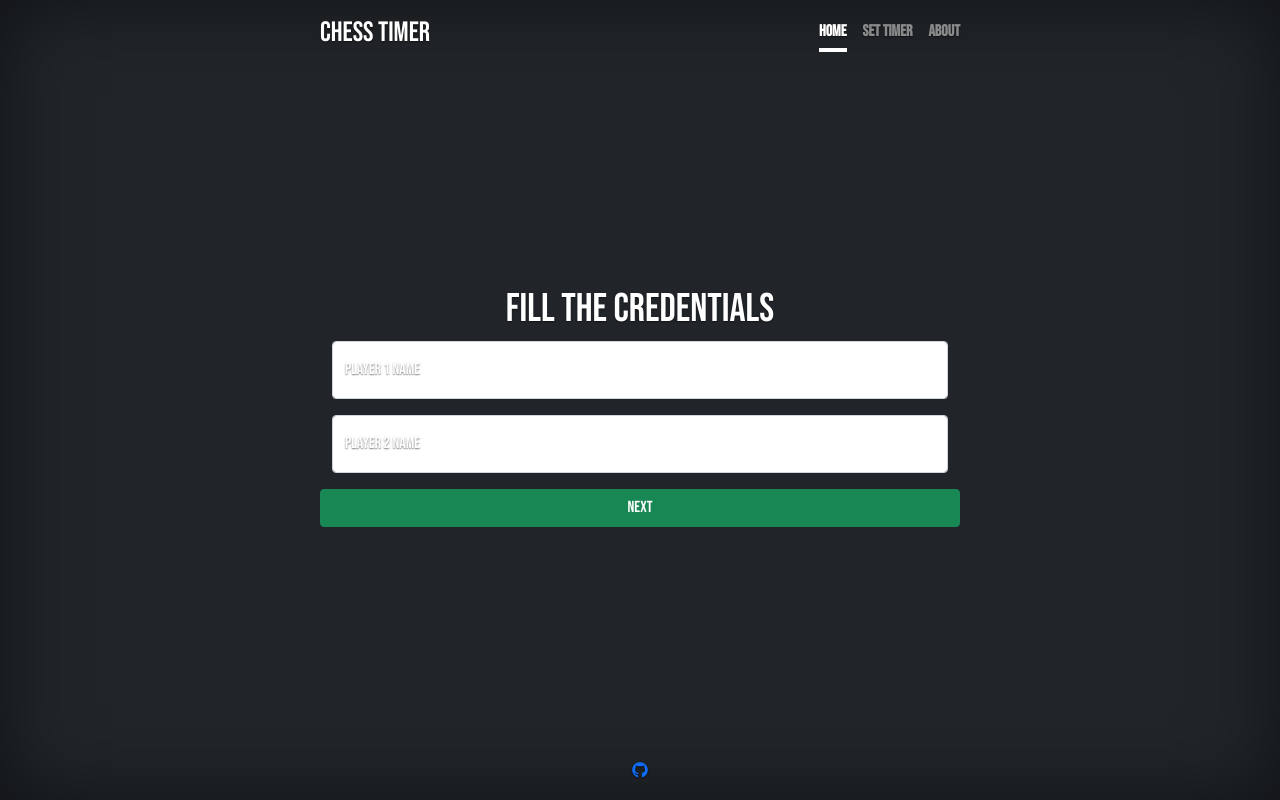
After one commit to kalehub/chess-timer-django, a Django app: page /set-timer in a window 1280 px wide. The commit adds this page. Run offline with Django 3.2, Linux system fonts and the light colour scheme.

Commit message:
finishing index page and designing UI page

```diff
--- /dev/null
+++ b/chess_timer_project/timer_app/static/timer_app/script.js
@@ -0,0 +1,8 @@
+function nextForm(){
+    console.log('form button clicked!');
+    prevForm = document.querySelector('#firstForm');
+    nextForm = document.querySelector('#secondForm');
+    prevForm.style.display='none';
+    nextForm.classList.remove('d-none');
+
+}
--- a/chess_timer_project/timer_app/static/timer_app/style.css
+++ b/chess_timer_project/timer_app/static/timer_app/style.css
@@ -1,3 +1,15 @@
 body{
     font-family: 'Bebas Neue';
 }
+
+.wr-black, label{
+    color:'black';
+}
+
+label[for^=floatingInput]{
+    color:'#000000';
+}
+
+.active-form{
+    display :'none';
+}
--- a/chess_timer_project/timer_app/templates/timer_app/base.html
+++ b/chess_timer_project/timer_app/templates/timer_app/base.html
@@ -16,8 +16,11 @@
     <link rel="preconnect" href="https://fonts.gstatic.com">
     <link href="https://fonts.googleapis.com/css2?family=Bebas+Neue&display=swap" rel="stylesheet">
 
+    <!-- Fontawesome icon CSS -->
 
-
+    <link href="
+    https://cdnjs.cloudflare.com/ajax/libs/font-awesome/5.15.3/css/all.min.css
+" rel="stylesheet">
     <!-- Bootstrap core CSS -->
     <link href="https://cdn.jsdelivr.net/npm/bootstrap@5.0.0-beta3/dist/css/bootstrap.min.css" rel="stylesheet" integrity="sha384-eOJMYsd53ii+scO/bJGFsiCZc+5NDVN2yr8+0RDqr0Ql0h+rP48ckxlpbzKgwra6" crossorigin="anonymous">
 
@@ -54,23 +57,18 @@
         <div>
           <h3 class="float-md-start mb-0">Chess Timer</h3>
           <nav class="nav nav-masthead justify-content-center float-md-end">
-            <a class="nav-link active" aria-current="page" href="#">Home</a>
-            <a class="nav-link" href="#">Set Timer</a>
+            <a class="nav-link active" aria-current="page" href="{% url 'index' %}">Home</a>
+            <a class="nav-link" href="{% url 'chess_timer' %}">Set Timer</a>
             <a class="nav-link" href="#">About</a>
           </nav>
         </div>
       </header>
 
-      <main class="px-3">
-        <h1>Welcome to Chess Timer</h1>
-        <p class="lead">by Kalehub</p>
-        <p class="lead">
-          <a href="#" class="btn btn-lg btn-secondary fw-bold border-white bg-white">Set Timer</a>
-        </p>
-      </main>
+      {% block main_content %}
+      {% endblock %}
 
       <footer class="mt-auto text-white-50">
-          <p>Icons</p>
+          <a href=''><span><i class='fab fa-github' aria-hidden='true'></i></span></a>
       </footer>
     </div>
 
@@ -78,7 +76,7 @@
     <script src="https://cdn.jsdelivr.net/npm/bootstrap@5.0.0-beta3/dist/js/bootstrap.bundle.min.js" integrity="sha384-JEW9xMcG8R+pH31jmWH6WWP0WintQrMb4s7ZOdauHnUtxwoG2vI5DkLtS3qm9Ekf" crossorigin="anonymous"></script>
 
     <!-- Custom Javascript -->
-    <script src='script.js'></script>
+    <script src='{% static 'timer_app/script.js' %}'></script>
 
   </body>
 </html>
--- /dev/null
+++ b/chess_timer_project/timer_app/templates/timer_app/set-timer.html
@@ -0,0 +1,27 @@
+{% extends 'timer_app/base.html' %}
+
+
+
+{% block main_content %}
+<div class='container mt-0'>
+    <div class='row' id='firstForm'>
+        <h1>Fill the credentials</h1>
+        <div class='col-sm-12 '>
+                <div class="form-floating mb-3">
+                  <input type="email" class="form-control" id="floatingInput" placeholder="example : 'teguh'">
+                  <label for="floatingInputBlack" >Player 1 Name</label>
+                </div>
+                <div class="form-floating">
+                  <input type="email" class="form-control" id="floatingInput" placeholder="example : 'satya'">
+                  <label for="floatingInput">Player 2 Name</label>
+                </div>
+            </div>
+        <button class='btn btn-success mt-3 col-sm-12' onclick='nextForm()'>Next</button>
+    </div>
+    <div class='row d-none' id='secondForm'>
+        <h1>Set the clock</h1>
+        <h1 class='display-1'>00:00:00</h1>
+        <button class='btn btn-success mt-3 col-sm-12' value='submit'>Begin</button>
+    </div>
+</div>
+{% endblock %}
--- a/chess_timer_project/timer_app/urls.py
+++ b/chess_timer_project/timer_app/urls.py
@@ -3,5 +3,5 @@ from . import views
 
 urlpatterns = [
         path('', views.index, name='index'),
-        path('timer-chess/', views.chess_timer, name='chess_timer'),
+        path('set-timer', views.chess_timer, name='chess_timer'),
         ]
--- a/chess_timer_project/timer_app/views.py
+++ b/chess_timer_project/timer_app/views.py
@@ -4,8 +4,8 @@ from django.http import HttpResponse
 # Create your views here.
 
 def index(request):
-    return render(request, 'timer_app/base.html')
+    return render(request, 'timer_app/index.html')
 
 
 def chess_timer(request):
-    return HttpResponse('hello timer page!')
+    return render(request, 'timer_app/set-timer.html')
```
Also changed, not shown: chess_timer_project/timer_app/templates/timer_app/index.html (added, +15 -0 lines).
